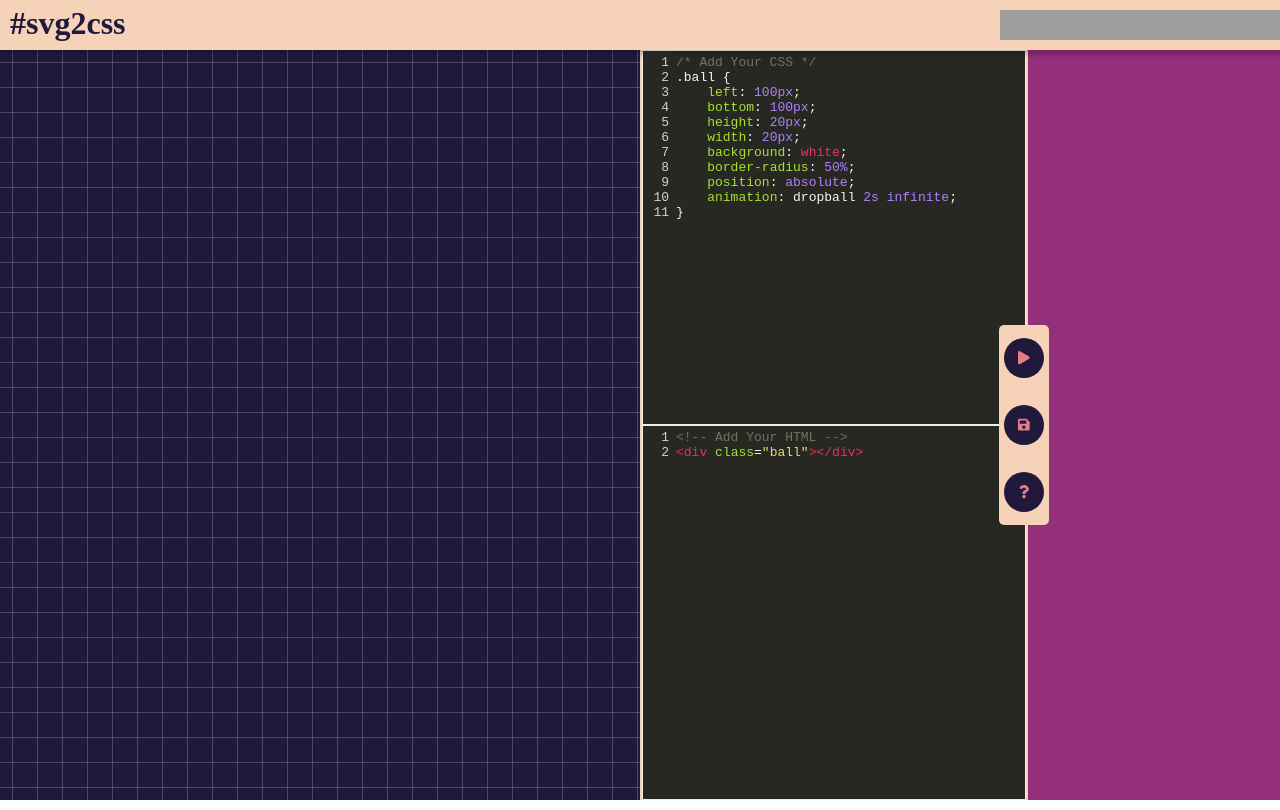
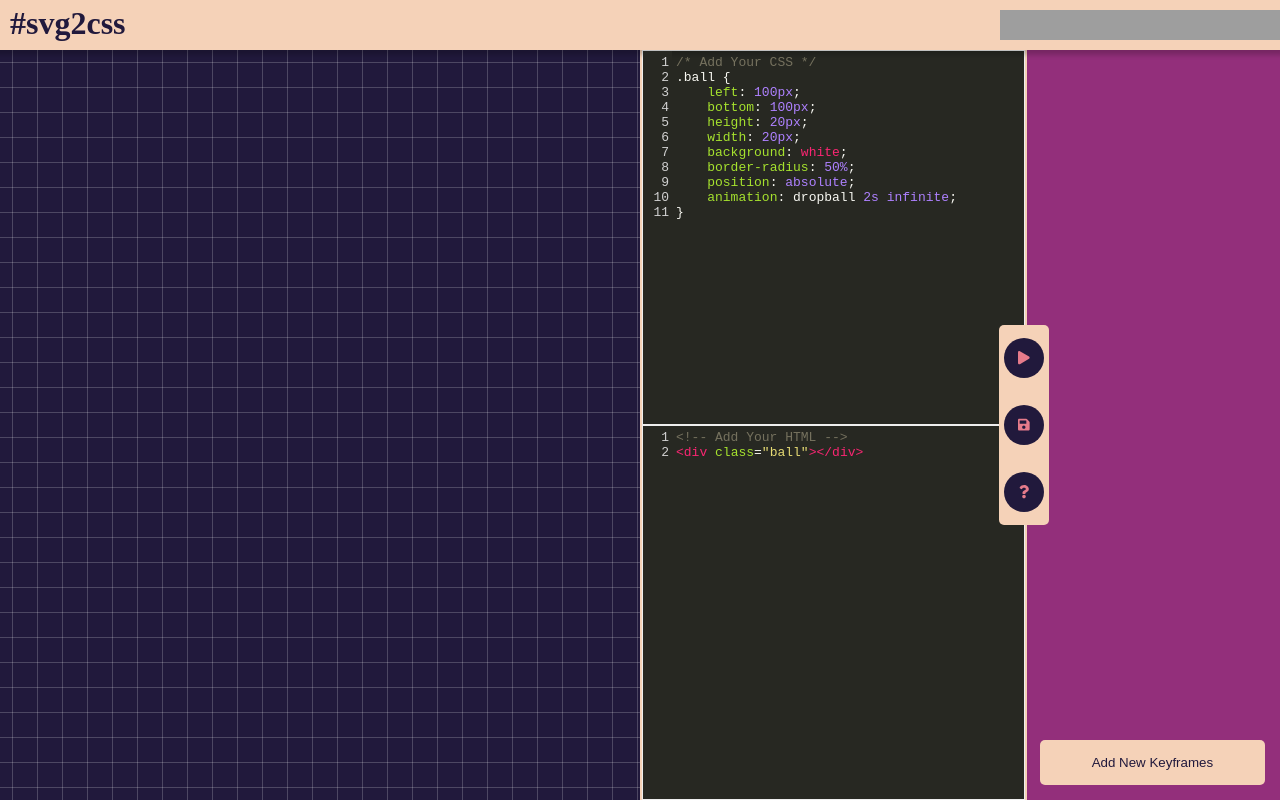
Before and after one commit to prateekjadhwani/svg2css, a React app: page / in a window 1280 px wide. Built offline with nearby package versions, Linux system fonts and the light colour scheme; grey boxes are pictures that could not be loaded.

Commit message:
Adding keyframes component

```diff
--- a/src/components/control-buttons/control-buttons.jsx
+++ b/src/components/control-buttons/control-buttons.jsx
@@ -10,7 +10,9 @@ class  ControlButtons extends React.Component {
         return (
             <div className="svg2css__control-buttons__control-buttons-container">
                 <div className="svg2css__control-buttons__control-button-container">
-                    <button aria-label="play" className="svg2css__control-buttons__control-button" onClick={this.handlePlayButtonClick}>
+                    <button aria-label="play"
+                        className="svg2css__control-buttons__control-button"
+                        onClick={this.handlePlayButtonClick}>
                         <FontAwesomeIcon icon={faPlay} />
                     </button>
                 </div>
--- a/src/components/control-buttons/control-buttons.scss
+++ b/src/components/control-buttons/control-buttons.scss
@@ -26,4 +26,9 @@
     border-radius: 50%;
     border: none;
     cursor: pointer;
+
+    &:focus, &:hover {
+        background-color: var(--space-palette-color-3);
+        color: var(--space-palette-color-1);
+    }
   }
--- a/src/components/main-container/main-container.jsx
+++ b/src/components/main-container/main-container.jsx
@@ -6,6 +6,7 @@ import { faPlay, faQuestion, faSave } from '@fortawesome/free-solid-svg-icons';
 import CodeEditor from "../code-editor/code-editor.jsx";
 import CodeContext from "../../contexts/CodeContext.jsx";
 import ControlButtons from "../control-buttons/control-buttons.jsx";
+import SVGKeyFrames from "../svg-keyframes/svg-keyframes.jsx";
 
 class  MainContainer extends React.Component {
 
@@ -30,7 +31,10 @@ class  MainContainer extends React.Component {
                 </div>
                 <div className="svg2css__main-container__code-container">
                     <div className="svg2css__main-container__code-editor-container">
-                        <CodeEditor  />
+                        <CodeEditor />
+                    </div>
+                    <div className="svg2css__main-container__svg-keyframes-container">
+                        <SVGKeyFrames />
                     </div>
                     <ControlButtons />
                 </div>
--- a/src/components/main-container/main-container.scss
+++ b/src/components/main-container/main-container.scss
@@ -11,6 +11,7 @@
   width: 50%;
   background-color: var(--space-palette-color-2);;
   position: relative;
+  display: flex;
 }
 
 .svg2css__main-container__demo-container {
@@ -51,3 +52,8 @@
   height: 100%;
   border-left: 2px solid var(--space-palette-color-4);
 }
+
+.svg2css__main-container__svg-keyframes-container {
+  width: 40%;
+  height: 100%;
+}
--- /dev/null
+++ b/src/components/svg-keyframes/svg-keyframes.jsx
@@ -0,0 +1,116 @@
+import React, { useContext } from "react";
+import './svg-keyframes.scss';
+
+import { FontAwesomeIcon } from '@fortawesome/react-fontawesome';
+import { faPlay, faQuestion, faSave } from '@fortawesome/free-solid-svg-icons';
+import CodeContext from "../../contexts/CodeContext.jsx";
+
+class  SVGKeyFrames extends React.Component {
+
+    static contextType = CodeContext;
+
+    constructor(props) {
+        super(props);
+
+        this.state = {
+            newKeyframeName: '',
+            newKeyframeOpen: false,
+            keyFrames: []
+        };
+    }
+
+    render() {
+        const {cssString, htmlString} = this.context;
+
+        return (
+            <div className="svg2css__svg-keyframes">
+                <div className="svg2css__svg-keyframes-collection">
+                    {this.renderKeyFramesCollection()}
+                </div>
+                <div className="svg2css__svg-keyframes__add-button-container">
+                    <button className="svg2css__svg-keyframes__add-button"
+                        onClick={() => this.handleAddNewKeyframesButton()}>
+                        Add New Keyframes
+                    </button>
+                </div>
+                {this.renderNewKeyFrameContainer()}
+            </div>
+
+        )
+    }
+
+    renderKeyFramesCollection() {
+        return (
+            <div>
+                {this.state.keyFrames.map((keyFrame) => {
+                    return <div>{keyFrame.keyFrameName}</div>
+                })}
+            </div>
+        );
+    }
+
+    renderNewKeyFrameContainer() {
+        if (this.state.newKeyframeOpen) {
+            return (
+                <div
+                    className="svg2css__svg-keyframes__new-keyframe-container">
+                    <div className="svg2css__svg-keyframes__new-keyframe-inner-container">
+                        <p className="svg2css__svg-keyframes__new-keyframe__text">Add a name for your KeyFrame</p>
+                        <input type="text"
+                            placeholder="KeyFrame Name"
+                            className="svg2css__svg-keyframes__new-keyframe__input-field"
+                            value={this.state.newKeyframeName}
+                            onChange={(e) => this.handleNewKeyframeNameChange(e)} />
+                        <div className="svg2css__svg-keyframes__new-keyframe__buttons-container">
+                            <button
+                                onClick={() => this.handleCancelClick()}
+                                className="svg2css__svg-keyframes__new-keyframe__cancel-button">
+                                Cancel
+                            </button>
+                            <button
+                                onClick={() => this.handleAddClick()}
+                                className="svg2css__svg-keyframes__new-keyframe__add-button">
+                                Add
+                            </button>
+                        </div>
+                    </div>
+                </div>
+            );
+        }
+    }
+
+    handleNewKeyframeNameChange(e) {
+        this.setState({
+            newKeyframeName: e.target.value
+        });
+    }
+
+    handleAddNewKeyframesButton() {
+        this.setState({
+            newKeyframeOpen: true
+        });
+    }
+
+    handleCancelClick() {
+        this.setState({
+            newKeyframeOpen: false,
+            newKeyframeName: ''
+        });
+    }
+
+    handleAddClick() {
+        let keyFrames = this.state.keyFrames;
+        let newKeyFrame = {
+            keyFrameName: this.state.newKeyframeName
+        };
+        keyFrames.push(newKeyFrame);
+
+        this.setState({
+            newKeyframeOpen: false,
+            keyFrames: keyFrames,
+            newKeyframeName: ''
+        });
+    }
+}
+
+export default SVGKeyFrames;
--- /dev/null
+++ b/src/components/svg-keyframes/svg-keyframes.scss
@@ -0,0 +1,104 @@
+.svg2css__svg-keyframes {
+    padding: 5px;
+    position: relative;
+    height: 100%;
+}
+
+.svg2css__svg-keyframes-collection {
+    height: calc(100% - 55px);
+}
+
+.svg2css__svg-keyframes__add-button-container {
+    position: absolute;
+    bottom: 15px;
+    box-sizing: border-box;
+    display: block;
+    width: calc(100% - 10px);
+    height: 65px;
+    padding: 10px;
+}
+
+.svg2css__svg-keyframes__add-button {
+    width: 100%;
+    height: 100%;
+    background-color: var(--space-palette-color-4);
+    color: var(--space-palette-color-1);
+    border-radius: 5px;
+    border: none;
+    cursor: pointer;
+
+    &:focus, &:hover {
+        background-color: var(--space-palette-color-1);
+        color: var(--space-palette-color-4);
+    }
+}
+
+.svg2css__svg-keyframes__new-keyframe-container {
+    position: fixed;
+    z-index: 5;
+    background-color: rgba(0, 0, 0, 0.4);
+    height: 100vh;
+    width: 100vw;
+    top: 0;
+    left: 0;
+}
+
+.svg2css__svg-keyframes__new-keyframe-inner-container {
+    background-color: var(--space-palette-color-2);
+    width: 420px;
+    position: fixed;
+    margin: 0 auto;
+    top: calc(50% - 100px);
+    left: calc(50% - 210px);
+    display: flex;
+    flex-direction: column;
+    padding: 25px;
+    border-radius: 5px;
+}
+
+.svg2css__svg-keyframes__new-keyframe__text {
+    color: var(--space-palette-color-4);
+    font-size: 20px;
+    padding: 0;
+    margin: 0;
+}
+
+.svg2css__svg-keyframes__new-keyframe__input-field {
+    width: 300px;
+    height: 45px;
+    margin: 30px 0;
+    padding: 5px;
+    box-sizing: border-box;
+    font-size: 20px;
+}
+
+.svg2css__svg-keyframes__new-keyframe__add-button,
+.svg2css__svg-keyframes__new-keyframe__cancel-button {
+    width: 200px;
+    height: 45px;
+    border: none;
+    border-radius: 5px;
+    cursor: pointer;
+}
+
+.svg2css__svg-keyframes__new-keyframe__add-button {
+    background-color: var(--space-palette-color-4);
+    color: var(--space-palette-color-1);
+
+    &:focus, &:hover {
+        background-color: var(--space-palette-color-1);
+        color: var(--space-palette-color-4);
+    }
+}
+
+.svg2css__svg-keyframes__new-keyframe__cancel-button {
+    background-color: var(--space-palette-color-1);
+    color: var(--space-palette-color-4);
+    border: 1px solid var(--space-palette-color-1);
+    margin-right: 10px;
+
+    &:focus, &:hover {
+        background-color: var(--space-palette-color-4);
+        color: var(--space-palette-color-1);
+    }
+}
--- a/src/index.html
+++ b/src/index.html
@@ -7,7 +7,7 @@
     <head>
         <meta charset="utf-8">
         <meta http-equiv="X-UA-Compatible" content="IE=edge">
-        <title>App</title>
+        <title>SVG2CSS</title>
         <meta name="description" content="">
         <meta name="viewport" content="width=device-width, initial-scale=1">
         <link rel="stylesheet" href="main.css">
```
